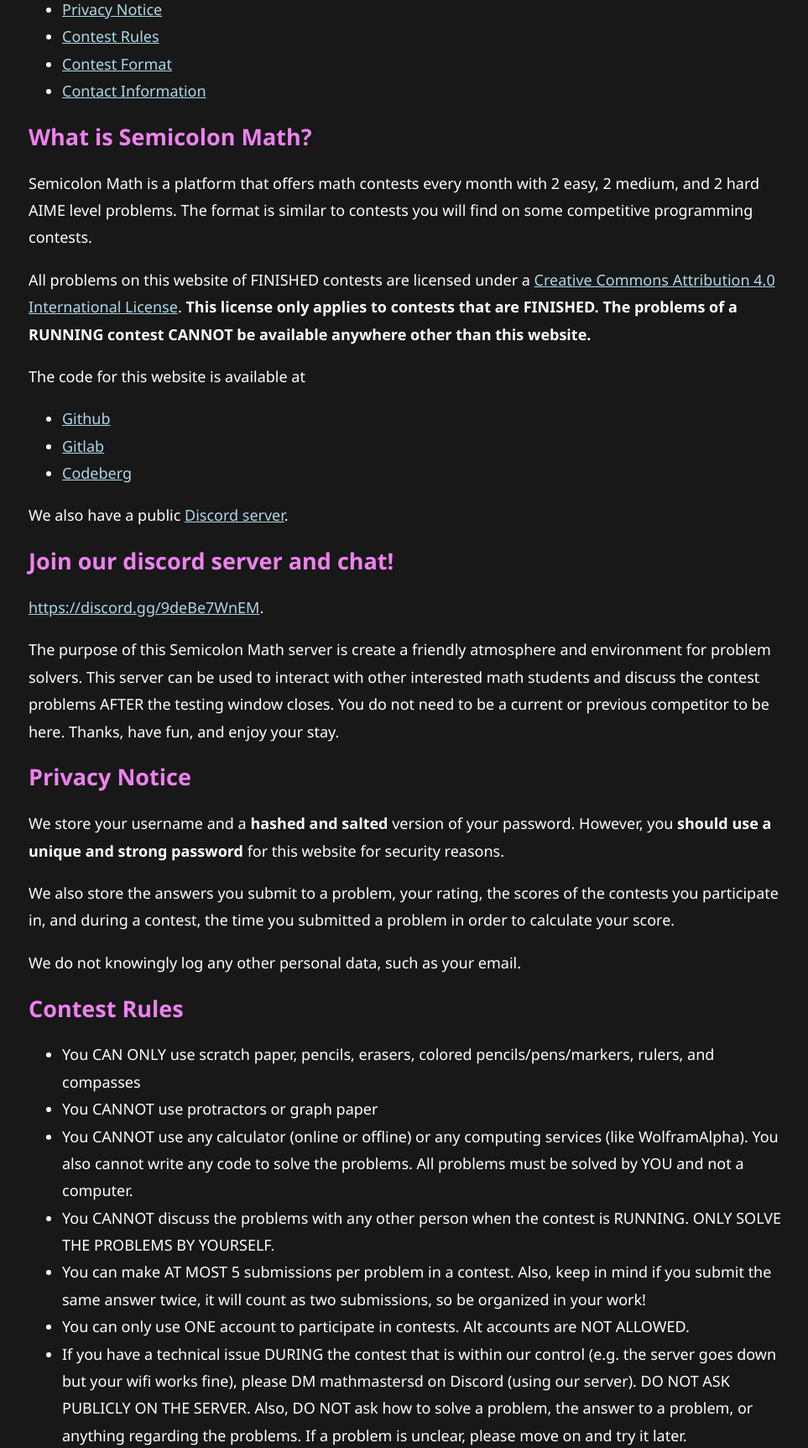
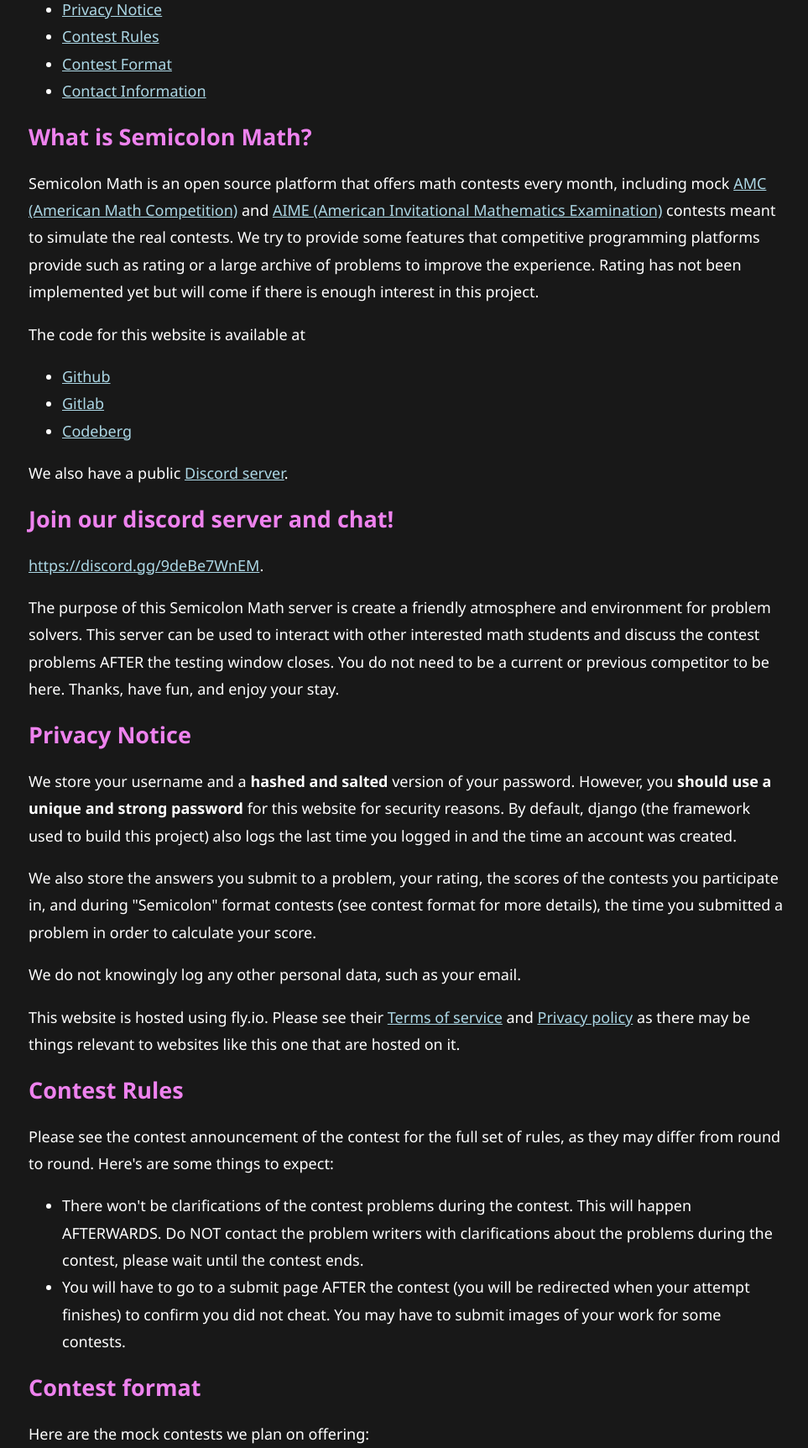
Before and after one commit to bkf2020/semicolon, a Django app: page /about/ in a window 1280 px wide. Shown: the part 279-2003 px from the top of the page at 84% size, without its empty margins (156-1119 px from the left). Run offline with Django 4.2, Linux system fonts and the light colour scheme.

Commit message:
Update project info: types of contests hosted, privacy, rules, licenses

```diff
--- a/blog/templates/blog/about.html
+++ b/blog/templates/blog/about.html
@@ -47,19 +47,13 @@
 
 		<h2 id="what">What is Semicolon Math?</h2>
 		<p>
-			Semicolon Math is a platform that offers math contests every month
-			with 2 easy, 2 medium, and 2 hard AIME level problems. The format
-			is similar to contests you will find on some competitive programming contests.
-		</p>
-		<p>
-			All problems on this website of FINISHED contests are licensed under a
-			<a rel="license" href="http://creativecommons.org/licenses/by/4.0/">
-				Creative Commons Attribution 4.0 International License</a>.
-			<b>
-				This license only applies to contests that are FINISHED. The
-				problems of a RUNNING contest CANNOT be available
-				anywhere other than this website.
-			</b>
+			Semicolon Math is an open source platform that offers math contests every month,
+			including mock <a href="https://artofproblemsolving.com/wiki/index.php/American_Mathematics_Competitions">AMC (American Math Competition)</a>
+			and <a href="https://artofproblemsolving.com/wiki/index.php/American_Invitational_Mathematics_Examination">AIME (American Invitational Mathematics Examination)</a>
+			contests meant to simulate the real contests.
+			We try to provide some features that competitive programming platforms provide
+			such as rating or a large archive of problems to improve the experience.
+			Rating has not been implemented yet but will come if there is enough interest in this project.
 		</p>
 		<p>
 			The code for this website is available at
@@ -86,83 +80,48 @@
 		<p>
 			We store your username and a <b>hashed and salted</b> version of your password.
 			However, you <b>should use a unique and strong password</b> for this website for security reasons.
+			By default, django (the framework used to build this project) also logs the last time you logged in
+			and the time an account was created.
 		</p>
 		<p>
 			We also store the answers you submit to a problem, your rating, the scores of the contests you participate in,
-			and during a contest, the time you submitted a problem in order to calculate your score.
+			and during "Semicolon" format contests (see contest format for more details),
+			the time you submitted a problem in order to calculate your score.
 		</p>
 		<p>
 			We do not knowingly log any other personal data, such as your email.
 		</p>
+		<p>
+			This website is hosted using fly.io. Please see their <a href="https://fly.io/legal/terms-of-service/">Terms of service</a>
+			and <a href="https://fly.io/legal/privacy-policy/">Privacy policy</a> as there may be things relevant to websites like this one
+			that are hosted on it.
+		</p>
 		<h2 id="rules">Contest Rules</h2>
+		<p>Please see the contest announcement of the contest for the full set of rules, as they may differ from round to round.
+		Here's are some things to expect:</p>
 		<ul>
-			<li>You CAN ONLY use scratch paper, pencils, erasers, colored pencils/pens/markers, rulers, and compasses</li>
-			<li>You CANNOT use protractors or graph paper</li>
-			<li>
-				You CANNOT use any calculator (online or offline) or any computing services
-				(like WolframAlpha). You also cannot write any code to solve the problems.
-				All problems must be solved by YOU and not a computer.
+			<li>There won't be clarifications of the contest problems during the contest. This will happen AFTERWARDS. Do NOT
+				contact the problem writers with clarifications about the problems during the contest, please wait until the contest ends.
 			</li>
-			<li>
-				You CANNOT discuss the problems with any other person when the contest is RUNNING.
-				ONLY SOLVE THE PROBLEMS BY YOURSELF.
-			</li>
-			<li>
-				You can make AT MOST 5 submissions per problem in a contest. Also, keep in mind
-				if you submit the same answer twice, it will count as two submissions, so be organized in your work!
-			</li>
-			<li>
-				You can only use ONE account to participate in contests. Alt accounts are NOT ALLOWED.
-			</li>
-			<li>
-				If you have a technical issue DURING the contest that is within our control
-				(e.g. the server goes down but your wifi works fine), please DM mathmastersd on Discord (using our server).
-				DO NOT ASK PUBLICLY ON THE SERVER. Also, DO NOT ask how to solve a problem, the answer to a problem,
-				or anything regarding the problems. If a problem is unclear, please move on and try it later.
-			</li>
-			<li>
-				All technical issues will be posted on our Discord server. Any problem fixes will be posted
-				AFTER the contest ends for everyone. The fixes are available directly in the problem statements.
-			</li>
-			<li>
-				Tip: After submitting an answer, please wait at least 15 seconds
-				for the website to load and return your verdict. DO NOT refresh the page.
-			</li>
-			<li>
-				If you are a current staff or former member (i.e. you joined staff in the past), you CANNOT participate
-				in ANY rounds.
-			</li>
-			<li>
-				Failure to follow the rules MAY result in your account getting DELETED.
-			</li>
+			<li>You will have to go to a submit page AFTER the contest (you will be redirected when your attempt finishes) to confirm
+				you did not cheat. You may have to submit images of your work for some contests.</li>
 		</ul>
-		<p>
-			If you know someone who cheated, please DM mathmastersd on the Discord server. It is difficult to get around
-			cheating, so please do not be discouraged. The point of these contests is to have fun, at the end
-			of the day!
-		</p>
+
 		<h2 id="format">Contest format</h2>
+		<p>Here are the mock contests we plan on offering:</p>
 		<ul>
-			<li>
-				The usual contests have the following format, but this can vary:
-				<ul>
-					<li>6 problems</li>
-					<li>1-1.5 hours to solve them</li>
-					<li>2 easy AIME-like problems (difficulty problems 1-5)</li>
-					<li>2 medium AIME-like problems (difficulty of problems 6-10)</li>
-					<li>2 hard AIME-like problems (difficulty of problems 11-15)</li>
-				</ul>
-			</li>
-			<li>Users have a long interval where they can pick the 1-1.5 hours to participate in the contest</li>
-			<li>Users get instant feedback after submitting a problem</li>
-			<li>Problems can have any integer values (including negative ones)</li>
-			<li>Each problem has a value/certain number of points attached to it</li>
-			<li>Users cannot view the contest scoreboard until the contest ends for everyone</li>
-			<li>The contest scoreboard is ranked by total points from problems solved, and then total penalty from all the problems</li>
-			<li>The penalty of one problems is computed as:
-				<center>
-					time problem gets solved in minutes + 10 &times; (number of wrong submissions)
-				</center>
+			<li><b>AMC8:</b> 25 multiple choice problems, 40 minutes time limit, each problem is 1 point, wrong/blank answers are 0 points.</li>
+			<li><b>AMC10/12:</b> 25 multiple choice problems, 75 minutes time limit,
+				each problem is 6 points, wrong answers are 0 points, blank answers are 1.5 points.</li>
+			<li><b>AIME:</b> 15 problems, 3 hours to solve them, integers answers between 000 to 999. Each problem is 1 point,
+			and wrong/blank answers mean 0 points.</li>
+			<li><b>AIME:</b> 15 problems, 3 hours to solve them, integers answers between 000 to 999. Each problem is 1 point,
+			and wrong/blank answers mean 0 points.</li>
+			<li><b>Semicolon:</b> A new take on math contests combining the format of competitive programming. 6 problems (usually
+				2 "easy", 2 "medium", and 2 "hard" AIME level) with instant feedback, 5 attempts total for a problem, and
+				the points you receive from a problem will vary. Users are ranked by their total points and then penalty.
+				The penalty for one problem is
+				<center>time solved in minutes from start of contest + 10 &times; (number of wrong submissions).</center>
 			</li>
 		</ul>
 
```
Also changed, not shown: README.md.
